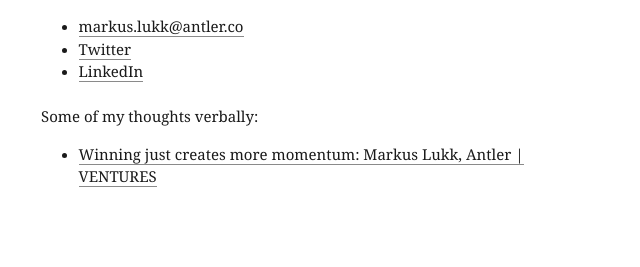
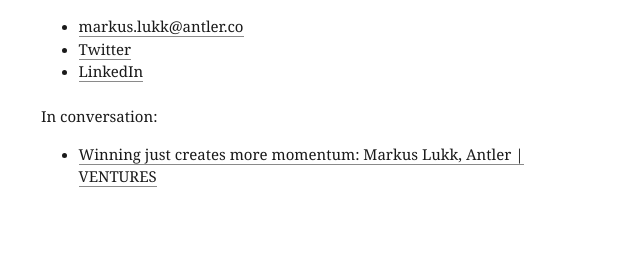
Before and after one commit to markuslukk/markuslukk.github.io, a Jekyll site: the page built from index.html, in a window 1280 px wide. Shown: the part 1023-1290 px from the top of the page, without its empty margins (319-959 px from the left). Built offline with Jekyll 4.4.1, drawn with Linux system fonts in a browser that asks for light colours.

Commit message:
Update index.html

```diff
--- a/index.html
+++ b/index.html
@@ -90,7 +90,7 @@
     </div>
 
     <div class="section">
-      <p class>Some of my thoughts verbally:</p>
+      <p class>In conversation:</p>
       <ul>
         <li><a href="https://www.youtube.com/watch?v=LQ6vWuRqDm0" target="_blank">Winning just creates more momentum: Markus Lukk, Antler | VENTURES</a></li>
       </ul>
```
